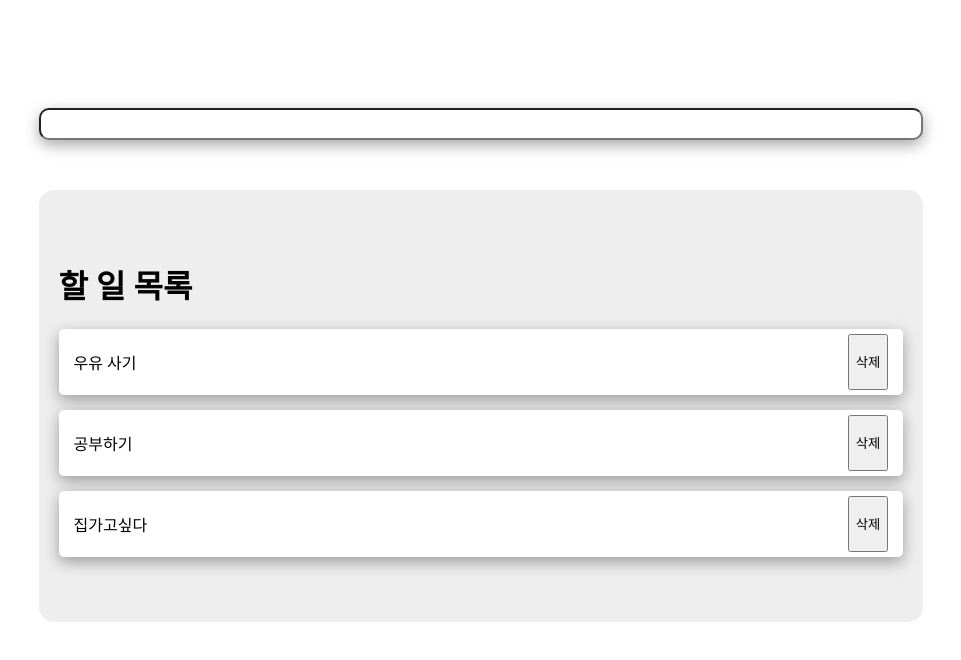
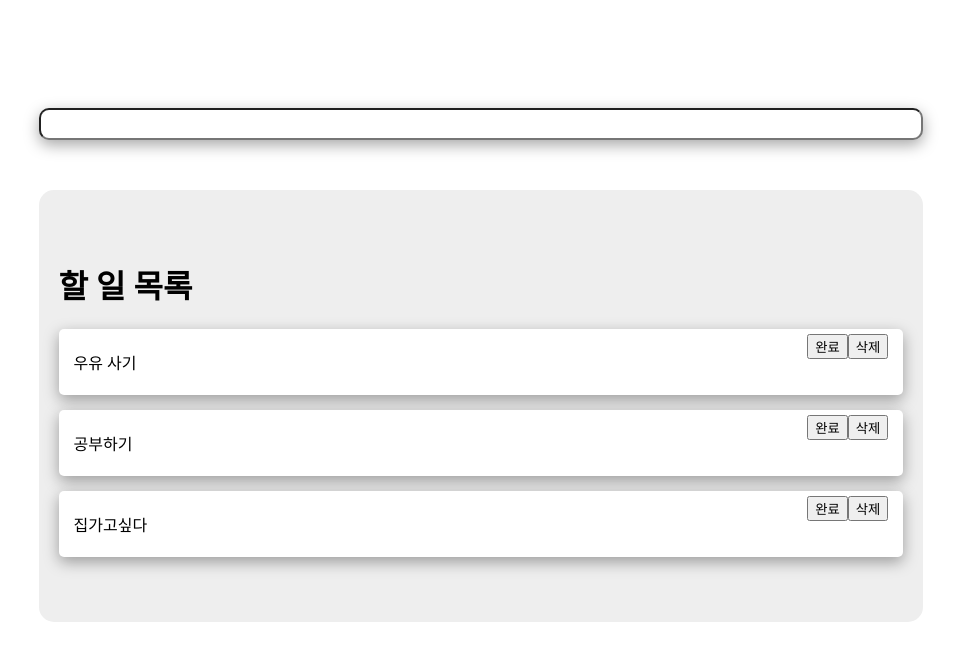
Before and after one commit to Likelion-YeungNam-Univ/12th-fe-session7-assignment, a React (Create React App) app: page / in a window 1280 px wide. Shown: the top 660 px of the page, without its empty margins (159-1120 px from the left). Built offline with nearby package versions, Linux system fonts and the light colour scheme.

Commit message:
design: 완료 버튼 추가

```diff
--- a/src/TodoListItem.jsx
+++ b/src/TodoListItem.jsx
@@ -8,7 +8,11 @@ const TodoListItem = ({id, body, handleDelete}) => {
   return (
     <Box>
       <p>{body}</p>
-      <button onClick={() => {handleDelete(id)}}>삭제</button>
+
+      <div>
+        <button>완료</button>
+        <button onClick={() => {handleDelete(id)}}>삭제</button>
+      </div>
     </Box>
   )
 }
```
